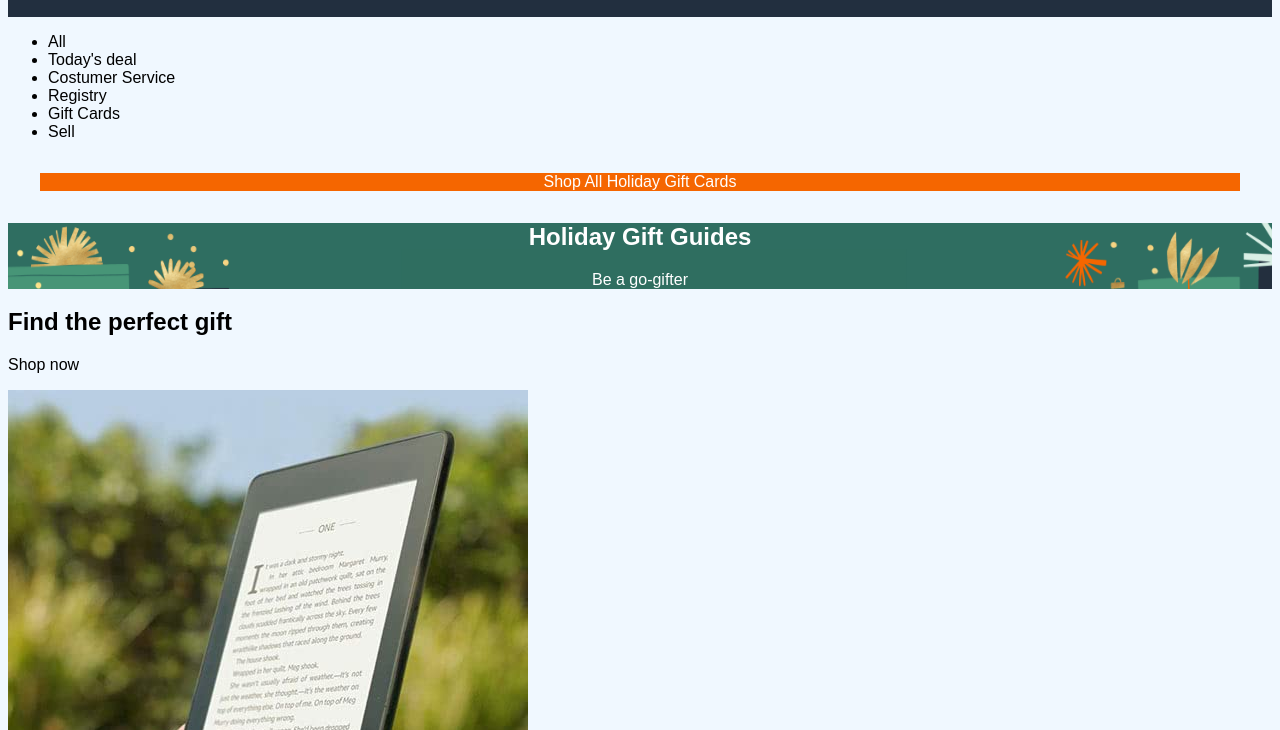
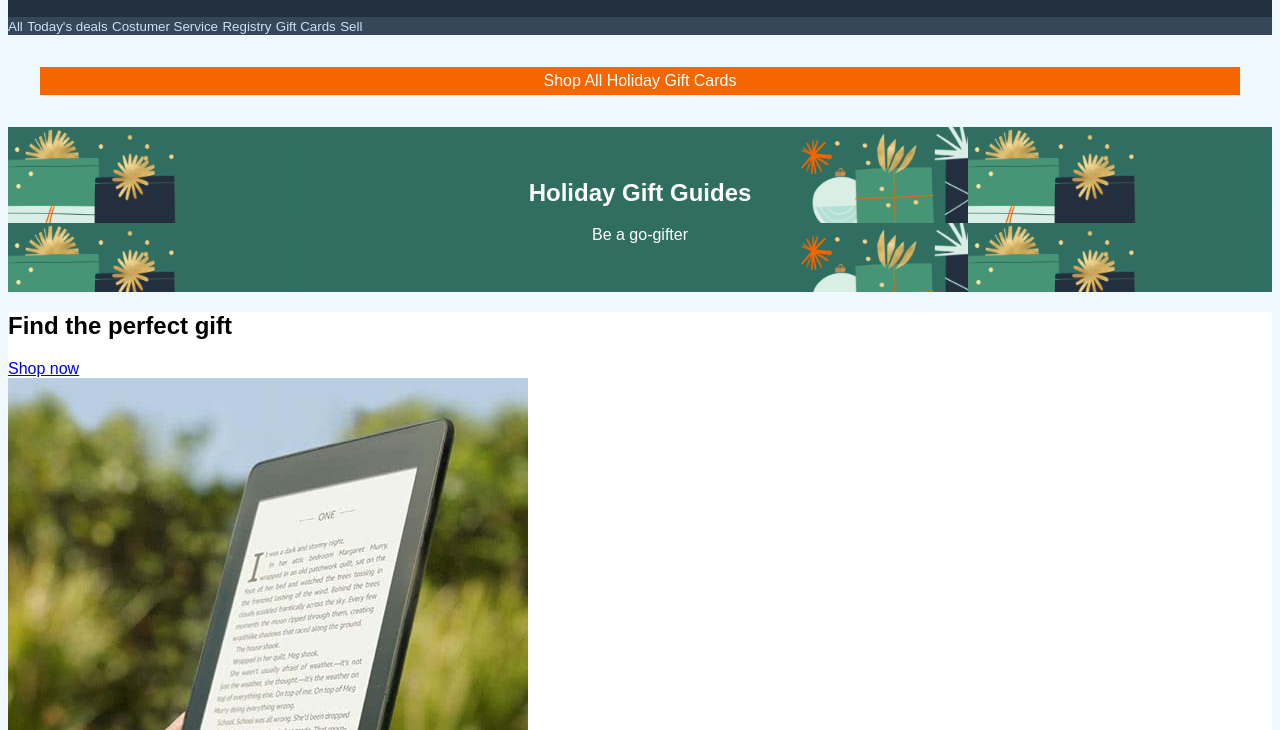
Before and after one commit to xhoana2322/Progetto-settimana-2, a plain HTML site: page index.html in a window 1280 px wide. Shown: the part 70-800 px from the top of the page. Drawn offline with Linux system fonts and the light colour scheme.

Commit message:
Progetto-settimana-2

```diff
--- a/assets/css/style.css
+++ b/assets/css/style.css
@@ -1,9 +1,12 @@
 /* Your styles here */
+/* GENERALE */
 html {
     background-color: aliceblue;
     font-family: Arial, Helvetica, sans-serif;
 }
 
+
+/* HEADER */
 header {
     background-color: #222f3f;
     padding: 1em;
@@ -13,7 +16,15 @@ header {
 
 /* NAV */
 
+nav {
+    background-color: #364759;
+}
 
+nav a {
+    color: #c9e0f8;
+    font-size: smaller;
+    text-decoration: none;
+}
 
 /* SECTION CON TITOLO */
 
@@ -23,7 +34,9 @@ section {
 }
 
 section div {
-    background-image: url('../images/bg-image.png')
+    background-image: url('../images/bg-image.png');
+    padding: 2em;
+    background-size: 60em;
 }
 
 section p:first-child {
@@ -31,8 +44,37 @@ section p:first-child {
     color: white;
     margin: 2em;
     text-align: center;
+    padding: 5px;
 }
 
-footer {
+/* ASIDE*/
+
+aside {
+    background-color: white;
+}
+
+.imgDIV {
+    display: inline-block;
+    border-radius: 100%
+
+}
+
+
+
+/* ARTICLE */
+
+article h3 {
+    text-align: center;
+    font-size: larger;
+}
+
+/* FOOTER */
+
+footer a {
+    text-align: center;
+}
+
+footer img {
     background-color: #222f3f;
+    margin: 2em, 6em;
 }
--- a/index.html
+++ b/index.html
@@ -3,7 +3,7 @@
 <head>
     <meta charset="UTF-8">
     <meta name="viewport" content="width=device-width, initial-scale=1.0">
-    <title>Document</title>
+    <title>Amazon</title>
     <link rel="stylesheet" href="assets/css/style.css">
 
 </head>
@@ -14,14 +14,12 @@
 
     <main>
         <nav>
-            <ul>
-                <li>All</li>
-                <li>Today's deal</li>
-                <li>Costumer Service</li>
-                <li>Registry</li>
-                <li>Gift Cards</li>
-                <li>Sell</li>
-            </ul>
+            <a href="#">All</a>
+            <a href="#">Today's deals</a>
+            <a href="#">Costumer Service</a>
+            <a href="#">Registry</a>
+            <a href="#">Gift Cards</a>
+            <a href="#">Sell</a>
         </nav>
 
         <section>
@@ -34,8 +32,8 @@
 
         <aside>
             <h2>Find the perfect gift</h2>
-            <p>Shop now</p>
-            <div>
+            <a href="#">Shop now</a>
+            <div class="imgDIV">
                 <img src="assets/images/img_1.jpg" alt="Ebook">
                 <img src="assets/images/img_2.jpg" alt="Desk set up">
                 <img src="assets/images/img_3.jpg" alt="Smartwatch">
@@ -46,16 +44,16 @@
         <article>
             <img src="assets/images/img_9.png" alt="Immagine Cuffie">
             <h3>Play the gifting game</h3>
-            <p>Shop gaming</p>
+            <a href="#">Shop now</a>
 
             <img src="assets/images/img_10.png" alt="Immagine Desk">
             <h3>The sound of cheer</h3>
-            <p>Shop Audio & Accessories</p>
+            <a href="#">Shop now</a>
         </article>
 
         <footer>
-            <button onclick="topFunction()" id="myBtn" title="Back to the top">Back to the top</button>
-            <img src="assets/images/logo.png" alt="Logo Amazon">
+            <a href="#">Back to the top </a>
+            <img src="assets/images/logo.png" alt="Logo Amazon" width= "10%">
         </footer>
     </main>
 </body>
```
